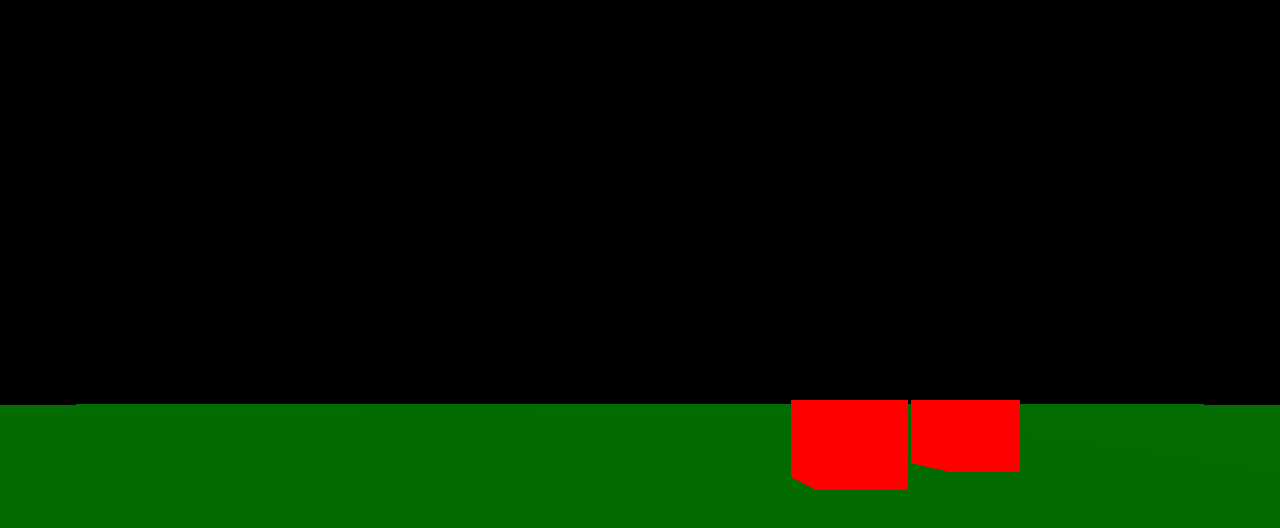
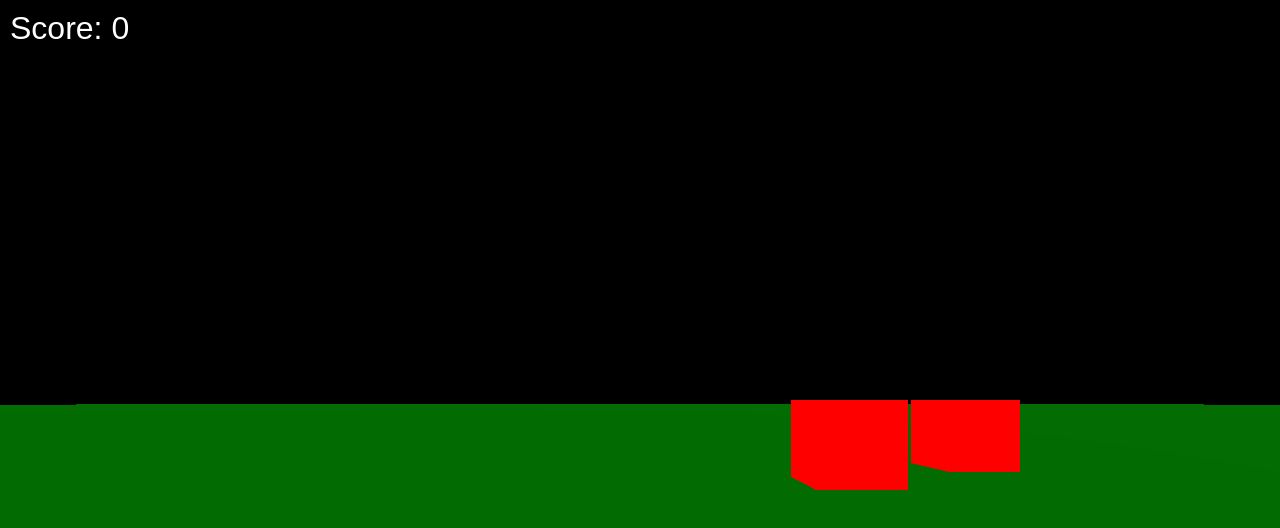
Before and after one commit to seutje/shootymctoothy, a plain HTML site: page index.html in a window 1280 px wide. Drawn offline with nearby package versions, Linux system fonts and the light colour scheme; animation ran at ten frames a second.

Commit message:
Enemy respawn and score system.

```diff
--- a/assets/css/style.css
+++ b/assets/css/style.css
@@ -2,3 +2,12 @@ body {
     margin: 0;
     overflow: hidden;
 }
+
+#score {
+    position: absolute;
+    top: 10px;
+    left: 10px;
+    color: white;
+    font-family: sans-serif;
+    font-size: 2em;
+}
--- a/assets/js/main.js
+++ b/assets/js/main.js
@@ -48,6 +48,11 @@ yawObject.add(camera);
 const enemies = [];
 // Create an array to store projectile objects.
 const projectiles = [];
+
+// Initialize the score.
+let score = 0;
+// Get the score element.
+const scoreElement = document.getElementById('score');
 
 // Define the player's movement speed.
 const moveSpeed = 0.1;
@@ -233,10 +238,14 @@ function animate() {
                 scene.remove(projectile);
                 // Remove the projectile from the array.
                 projectiles.splice(i, 1);
-                // Remove the enemy from the scene.
-                scene.remove(enemy);
-                // Remove the enemy from the array.
-                enemies.splice(j, 1);
+                // Respawn the enemy.
+                enemy.position.x = (Math.random() - 0.5) * 50;
+                // Respawn the enemy.
+                enemy.position.z = (Math.random() - 0.5) * 50;
+                // Increment the score.
+                score += 10;
+                // Update the score display.
+                scoreElement.textContent = 'Score: ' + score;
                 // Break the inner loop since the projectile is gone.
                 break;
             }
--- a/index.html
+++ b/index.html
@@ -5,6 +5,7 @@
     <link rel="stylesheet" href="assets/css/style.css">
 </head>
 <body>
+    <div id="score">Score: 0</div>
     <script src="https://cdnjs.cloudflare.com/ajax/libs/three.js/r128/three.min.js"></script>
     <script src="assets/js/main.js"></script>
 </body>
```
